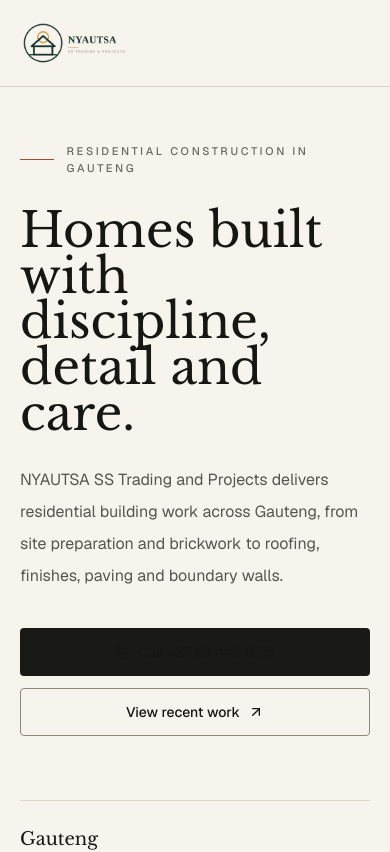
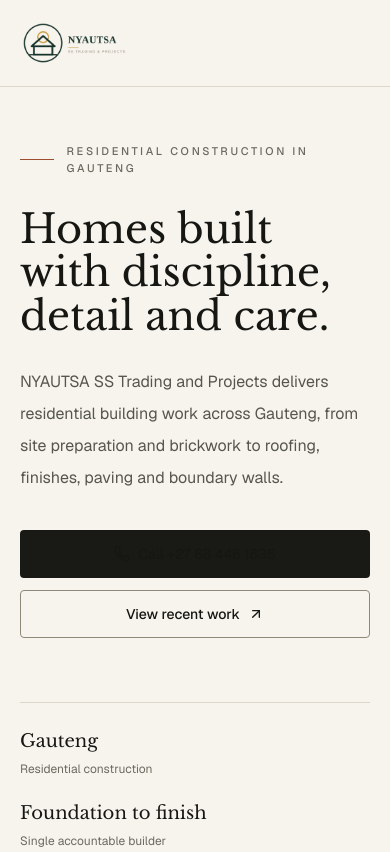
Before and after one commit to ThabisoEricMotaung/nyautsa-website, a Next.js app: page / in a window 390 px wide. Shown: the top 852 px of the page. Built offline with nearby package versions, Linux system fonts and the light colour scheme.

Commit message:
fix: balance responsive hero heading size

```diff
--- a/components/hero-section.tsx
+++ b/components/hero-section.tsx
@@ -32,7 +32,7 @@ export function HeroSection() {
               Residential construction in Gauteng
             </div>
 
-            <h1 className="max-w-[760px] font-serif text-[clamp(3rem,8vw,6.6rem)] leading-[0.95] tracking-normal text-[#161713]">
+            <h1 className="max-w-[760px] font-serif text-[clamp(2.5rem,6vw,4.5rem)] leading-[1.08] tracking-normal text-[#161713] lg:text-[clamp(2.75rem,4vw,3.5rem)]">
               Homes built with discipline, detail and care.
             </h1>
 
```
